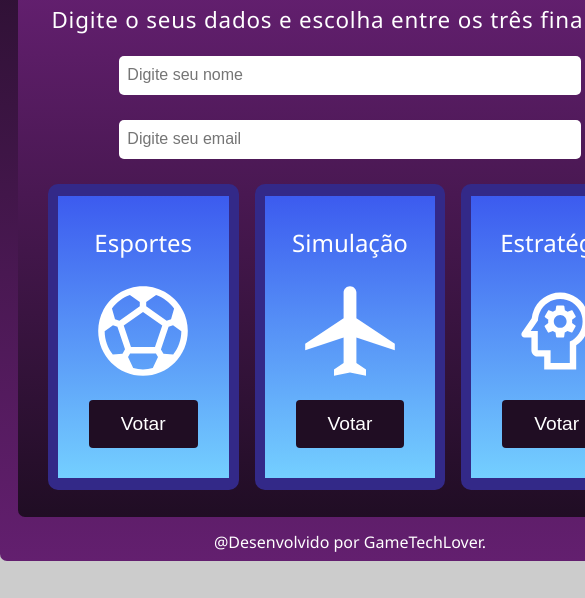
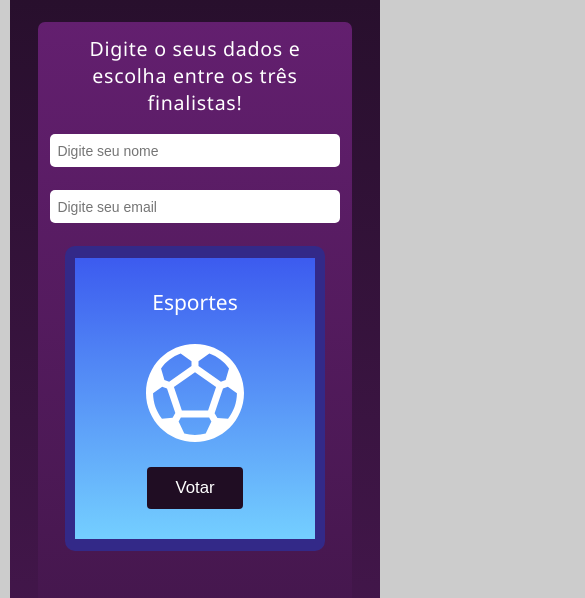
Before and after one commit to FelipePaterni/Project2-Enquete, a plain HTML site: page index.html in a window 390 px wide. Shown: the part 198-796 px from the top of the page, 585 px wide, since content can reach past the window. Drawn offline with Linux system fonts and the light colour scheme.

Commit message:
closes #6 - responsividade

```diff
--- a/style.css
+++ b/style.css
@@ -115,3 +115,32 @@ button{
   font-size: 1.2rem;
   border-radius: 4px;
 }
+
+@media screen and (max-width: 620px) {
+  html {
+    font-size: 14px;
+  }
+
+  .form-vote {
+    width: 85%;
+  }
+  input {
+    width: 95%;
+  }
+  .container {
+    width: 95%;
+  }
+
+  .cards-vote {
+    flex-direction: column;
+    justify-content: center;
+    align-items: center;
+  }
+  .card{
+    width: 90%;
+    margin-bottom: 50px;
+  }
+  object{
+    width: 10rem;
+  }
+}
```
